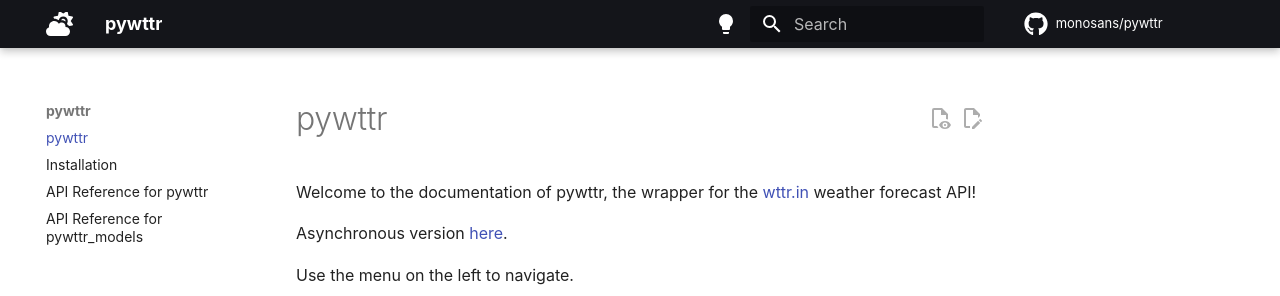
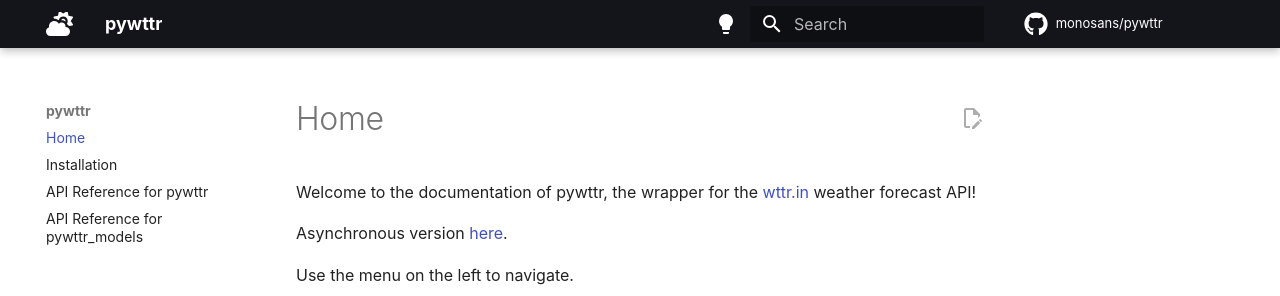
Before and after one commit to monosans/pywttr, an MkDocs documentation site: the page built from docs/index.md, in a window 1280 px wide. Shown: the top 296 px of the page. Built offline with MkDocs 1.6.1 and Material for MkDocs 9.7.7, drawn with Linux system fonts in a browser that asks for light colours; comment, search, counter and statistics services are not loaded.

Commit message:
Edit docs

```diff
--- a/.readthedocs.yaml
+++ b/.readthedocs.yaml
@@ -5,6 +5,6 @@
     python: "3"
 python:
   install:
-    - requirements: docs/requirements.txt
+    - requirements: requirements-docs.txt
 mkdocs:
   configuration: mkdocs.yml
--- a/docs/index.md
+++ b/docs/index.md
@@ -1,4 +1,4 @@
-# pywttr
+# Home
 
 Welcome to the documentation of pywttr, the wrapper for the [wttr.in](https://wttr.in) weather forecast API!
 
--- a/mkdocs.yml
+++ b/mkdocs.yml
@@ -4,20 +4,16 @@
 edit_uri: edit/main/docs/
 nav:
   - index.md
-  - installation.md
+  - install.md
   - api.md
   - api_models.md
 theme:
   name: material
   features:
     - content.action.edit
-    - content.action.view
     - content.code.copy
-    - content.tabs.link
     - navigation.footer
-    - navigation.indexes
     - navigation.top
-    - navigation.tracking
     - toc.follow
   font: false
   icon:
```
Also changed, not shown: docs/install.md (renamed from docs/installation.md), requirements-docs.txt (renamed from docs/requirements.txt).
